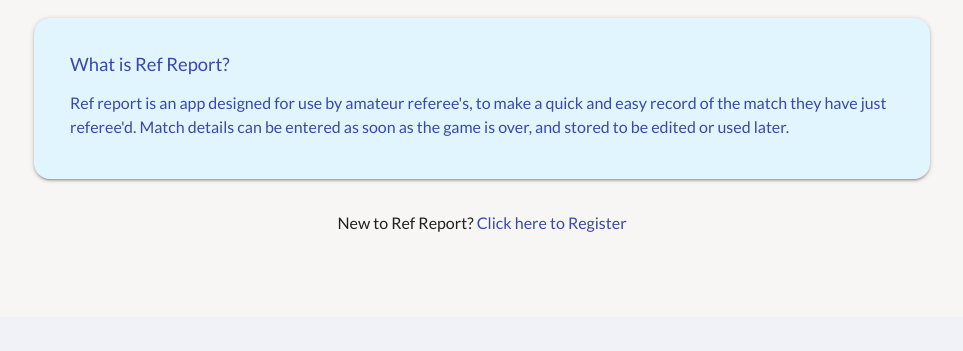
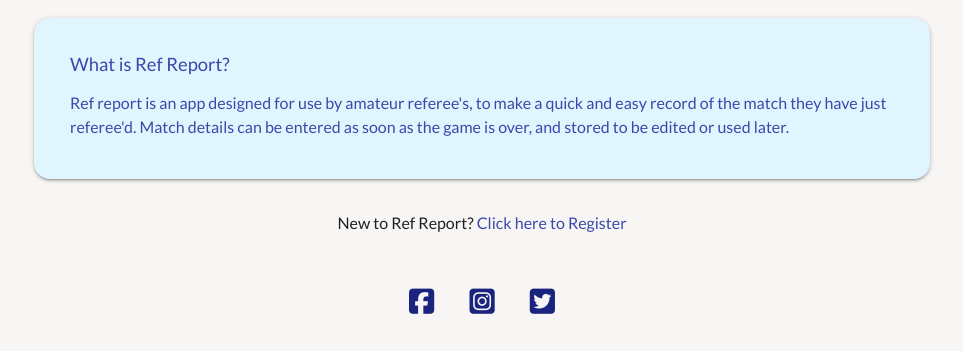
Before and after one commit to adamparker75/Ref_Report, a Flask app: page / in a window 1280 px wide. Shown: the part 483-834 px from the top of the page, without its empty margins (158-1121 px from the left). Before the commit the page ends 715 px from the top, so only its background shows below. Run offline with Flask 2, Linux system fonts and the light colour scheme; some libraries are stand-ins or nearby versions.

Commit message:
Added social media links to base html

```diff
--- a/static/css/style.css
+++ b/static/css/style.css
@@ -57,3 +57,11 @@ nav .brand-logo {
 .all-card-panels {
     border-radius: 1rem;
 }
+
+/* Social Links*/
+
+.social-links {
+    font-size: 1.8rem;
+    margin: 1rem;
+    color: #1a237e;
+}
--- a/templates/base.html
+++ b/templates/base.html
@@ -174,6 +174,14 @@
             {% block content %}
             {% endblock %}
         </main>
+        <div class="row">
+            <div class="col s12 center-align">
+                <a href="https://www.facebook.com/theenglishfootballassociation/" target="_blank"><i class="fab fa-facebook-square social-links"></i></a>
+                <a href="https://twitter.com/FA?ref_src=twsrc%5Egoogle%7Ctwcamp%5Eserp%7Ctwgr%5Eauthor" target="_blank"><i class="fab fa-instagram-square social-links" target="_blank"></i></a>
+                <a href="https://www.instagram.com/explore/locations/586491421529035/united-kingdom/london-united-kingdom/the-football-association/?hl=en" target="_blank"><i class="fab fa-twitter-square social-links"></i></a>
+            </div>
+        </div>
+
         <script src="https://code.jquery.com/jquery-3.5.1.min.js"
             integrity="sha256-9/aliU8dGd2tb6OSsuzixeV4y/faTqgFtohetphbbj0=" crossorigin="anonymous"></script>
         <script src="https://cdnjs.cloudflare.com/ajax/libs/materialize/1.0.0/js/materialize.min.js"></script>
```
